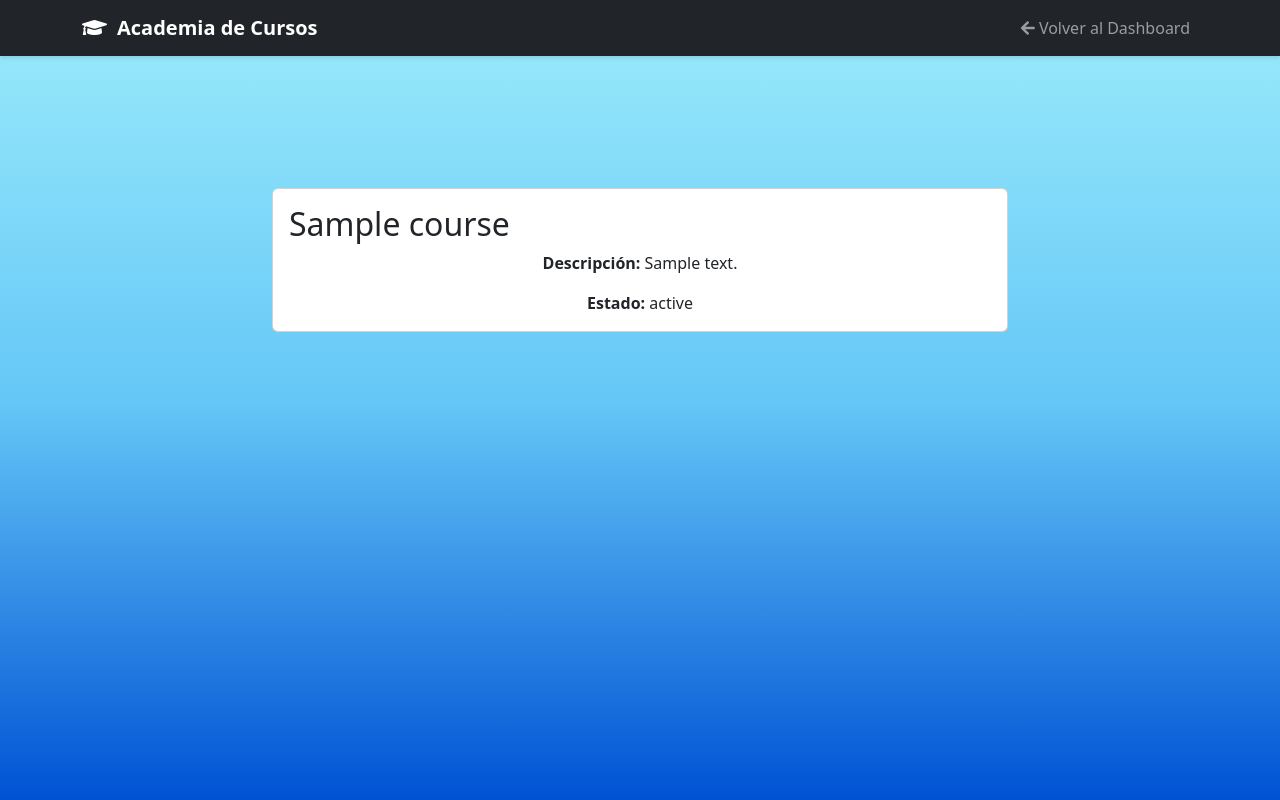
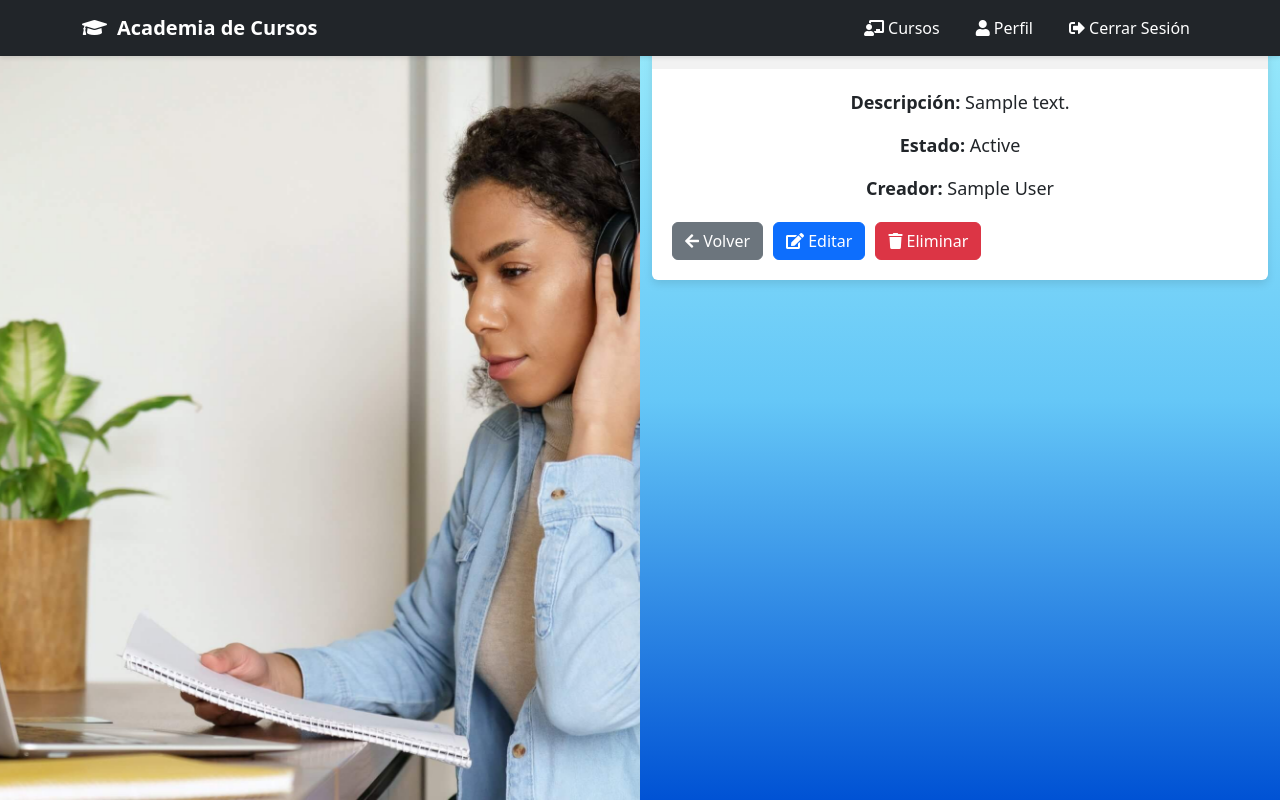
Before and after one commit to Xander9141/Prueba_Tecnica_v, a PHP site: page /course/view.php?id=1 in a window 1280 px wide. Run offline with PHP 8.4, Linux system fonts and the light colour scheme; the visitor is signed in with stand-in values (Sample User, id 1); tables that the repository leaves empty hold one stand-in row (values such as "Sample post").

Commit message:
Borrador final

```diff
--- a/public/course/view.php
+++ b/public/course/view.php
@@ -1,38 +1,28 @@
 <?php
-// Incluir archivo de configuración y verificar sesión de usuario
 require '../config.php';
 session_start();
-if (!isset($_SESSION['user'])) {
-    header("Location: ../login.php");
+
+// Obtener el ID del curso desde la URL
+$course_id = isset($_GET['id']) ? intval($_GET['id']) : 0;
+
+if ($course_id <= 0) {
+    echo "ID de curso no válido.";
     exit();
 }
 
-// Verificar si se proporciona un ID válido de curso
-if (!isset($_GET['id']) || !is_numeric($_GET['id'])) {
-    header("Location: ../dashboard.php");
+// Consultar la base de datos para obtener los detalles del curso
+$stmt = $conn->prepare("SELECT courses.*, users.name AS creator_name FROM courses JOIN users ON courses.user_id = users.id WHERE courses.id = ?");
+$stmt->bind_param("i", $course_id);
+$stmt->execute();
+$result = $stmt->get_result();
+
+if ($result->num_rows === 0) {
+    echo "Curso no encontrado.";
     exit();
 }
 
-// Obtener el ID del curso desde el parámetro GET
-$course_id = $_GET['id'];
-
-// Consultar la base de datos para obtener el curso específico
-$stmt = $conn->prepare("SELECT * FROM courses WHERE id = ?");
-$stmt->bind_param("i", $course_id);
-$stmt->execute();
-$result = $stmt->get_result();
-if ($result->num_rows === 0) {
-    // Si no se encuentra el curso, redirigir de vuelta al dashboard
-    header("Location: ../dashboard.php");
-    exit();
-}
-
-// Obtener los datos del curso
 $course = $result->fetch_assoc();
-
-// Cerrar la consulta y la conexión
 $stmt->close();
-$conn->close();
 ?>
 
 <!DOCTYPE html>
@@ -41,23 +31,61 @@ $conn->close();
 <head>
     <meta charset="UTF-8">
     <meta name="viewport" content="width=device-width, initial-scale=1.0">
-    <title>Visualización de Curso - Academia de Cursos</title>
+    <title>Detalles del Curso</title>
     <link rel="stylesheet" href="../assets/css/styles.css">
+    <link rel="stylesheet" href="https://cdnjs.cloudflare.com/ajax/libs/font-awesome/5.15.3/css/all.min.css">
     <link href="https://cdn.jsdelivr.net/npm/bootstrap@5.3.0/dist/css/bootstrap.min.css" rel="stylesheet">
-    <link rel="stylesheet" href="https://cdnjs.cloudflare.com/ajax/libs/font-awesome/5.15.3/css/all.min.css">
     <style>
-        /* Añade estilos específicos para corregir el problema del navbar */
-        body {
-            padding-top: 60px; /* Ajuste del padding-top para el cuerpo del documento */
-        }
         .navbar {
+            background-color: #343a40;
             position: fixed;
             top: 0;
             width: 100%;
             z-index: 1000;
         }
-        .container-content {
-            margin-top: 80px; /* Ajuste del margen superior para el contenido */
+
+        .navbar-brand,
+        .nav-link {
+            color: white;
+        }
+
+        .nav-link {
+            margin-left: 20px;
+        }
+
+        .card {
+            border: none;
+            box-shadow: 0 4px 8px rgba(0, 0, 0, 0.1);
+            transition: transform 0.3s ease;
+        }
+
+        .card-header {
+            background-color: #f2f2f2;
+            border-bottom: none;
+            padding: 20px;
+            font-size: 24px;
+            font-weight: bold;
+            text-align: center;
+        }
+
+        .card-body {
+            padding: 20px;
+            font-size: 18px;
+        }
+
+        .bg-cover {
+            background-image: url('../assets/images/inicio.jpg');
+            background-size: cover;
+            background-position: center;
+            height: 100vh;
+        }
+
+        .action-links {
+            margin-top: 20px;
+        }
+
+        .action-links a {
+            margin-right: 10px;
         }
     </style>
 </head>
@@ -66,36 +94,58 @@ $conn->close();
     <nav class="navbar navbar-expand-lg navbar-dark bg-dark">
         <div class="container">
             <a class="navbar-brand" href="#"><i class="fas fa-graduation-cap"></i> Academia de Cursos</a>
-            <button class="navbar-toggler" type="button" data-bs-toggle="collapse" data-bs-target="#navbarNav" aria-controls="navbarNav" aria-expanded="false" aria-label="Toggle navigation">
+            <button class="navbar-toggler" type="button" data-bs-toggle="collapse" data-bs-target="#navbarNav"
+                aria-controls="navbarNav" aria-expanded="false" aria-label="Toggle navigation">
                 <span class="navbar-toggler-icon"></span>
             </button>
             <div class="collapse navbar-collapse" id="navbarNav">
                 <ul class="navbar-nav ms-auto">
                     <li class="nav-item">
-                        <a class="nav-link" href="../dashboard.php"><i class="fas fa-arrow-left"></i> Volver al Dashboard</a>
+                        <a class="nav-link" href="../dashboard.php"><i class="fas fa-chalkboard-teacher"></i> Cursos</a>
+                    </li>
+                    <li class="nav-item">
+                        <a class="nav-link" href="../profile.php"><i class="fas fa-user"></i> Perfil</a>
+                    </li>
+                    <li class="nav-item">
+                        <a class="nav-link" href="../logout.php"><i class="fas fa-sign-out-alt"></i> Cerrar Sesión</a>
                     </li>
                 </ul>
             </div>
         </div>
     </nav>
 
-    <div class="container container-content">
-        <div class="row justify-content-center">
-            <div class="col-lg-8">
-                <div class="card mt-5">
+    <div class="container-fluid">
+        <div class="row">
+            <div class="col-md-6 bg-cover">
+
+            </div>
+            <div class="col-md-6">
+                <div class="card mb-3">
+                    <h5 class="card-header"><?php echo htmlspecialchars($course['title']); ?></h5>
                     <div class="card-body">
-                        <h2 class="card-title"><?php echo htmlspecialchars($course['title']); ?></h2>
-                        <p class="card-text"><strong>Descripción:</strong> <?php echo htmlspecialchars($course['description']); ?></p>
-                        <p class="card-text"><strong>Estado:</strong> <?php echo htmlspecialchars($course['status']); ?></p>
-                        <!-- Otros detalles del curso según necesidad -->
+                        <p><strong>Descripción:</strong> <?php echo htmlspecialchars($course['description']); ?></p>
+                        <p><strong>Estado:</strong> <?php echo ucfirst($course['status']); ?></p>
+                        <p><strong>Creador:</strong> <?php echo htmlspecialchars($course['creator_name']); ?></p>
+
+                        <?php
+                        // Mostrar enlaces de acción solo si el usuario es el creador del curso
+                        if (isset($_SESSION['user']) && $_SESSION['user']['id'] == $course['user_id']) {
+                            echo '<div class="action-links">';
+                            echo '<a href="../dashboard.php" class="btn btn-secondary"><i class="fas fa-arrow-left"></i> Volver</a>';
+                            echo '<a href="edit.php?id=' . $course_id . '" class="btn btn-primary"><i class="fas fa-edit"></i> Editar</a>';
+                            echo '<a href="delete.php?id=' . $course_id . '" class="btn btn-danger"><i class="fas fa-trash"></i> Eliminar</a>';
+                            echo '</div>';
+                        } else {
+                            echo '<a href="../dashboard.php" class="btn btn-secondary"><i class="fas fa-arrow-left"></i> Volver</a>';
+                        }
+                        ?>
                     </div>
                 </div>
             </div>
         </div>
     </div>
 
-    <script src="https://cdn.jsdelivr.net/npm/@popperjs/core@2.11.6/dist/umd/popper.min.js"></script>
-    <script src="https://cdn.jsdelivr.net/npm/bootstrap@5.3.0/dist/js/bootstrap.min.js"></script>
+    <script src="https://cdn.jsdelivr.net/npm/bootstrap@5.3.0/dist/js/bootstrap.bundle.min.js"></script>
 </body>
 
 </html>
--- a/public/index.php
+++ b/public/index.php
@@ -98,7 +98,7 @@ if (!isset($_SESSION['user'])) {
                         <a class="nav-link" href="dashboard.php"><i class="fas fa-chalkboard-teacher"></i> Cursos</a>
                     </li>
                     <li class="nav-item">
-                        <a class="nav-link" href="#"><i class="fas fa-user"></i> Perfil</a>
+                        <a class="nav-link" href="profile.php"><i class="fas fa-user"></i> Perfil</a>
                     </li>
                     <li class="nav-item">
                         <a class="nav-link" href="logout.php"><i class="fas fa-sign-out-alt"></i> Cerrar Sesión</a>
```
Also changed, not shown: public/course/delete.php (+38 -15 lines), public/profile.php (+116 -0 lines).
